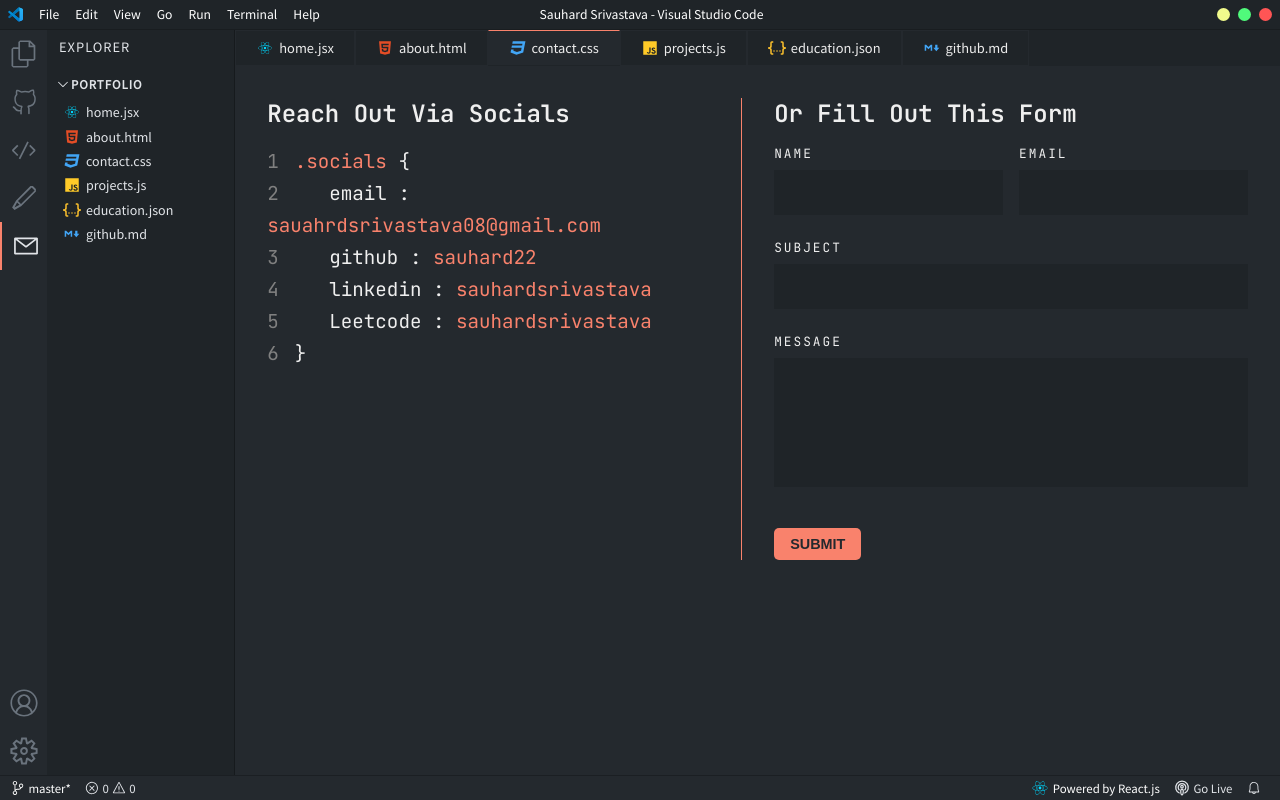
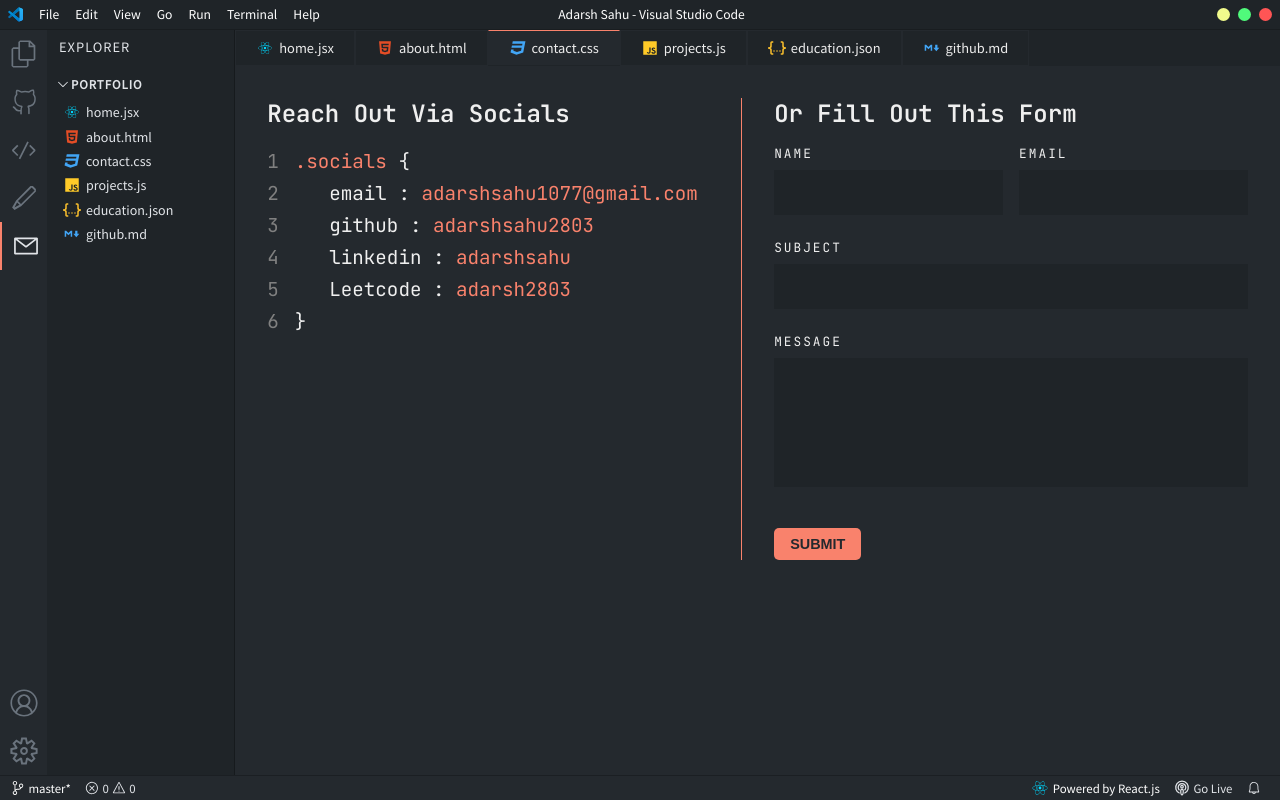
Before and after one commit to adarshsahu2803/personal-portfolio, a React (Create React App) app: page /#/contact in a window 1280 px wide. Built offline with nearby package versions, Linux system fonts and the light colour scheme.

Commit message:
Updated layout/pages

```diff
--- a/public/index.html
+++ b/public/index.html
@@ -7,11 +7,11 @@
     <meta name="theme-color" content="#000000" />
     <meta
       name="keywords"
-      content="Sauhard Srivastava, Sauhard , Srivastava, web developer portfolio, sauhard web developer, sauhard developer, mern stack, Sauhard Srivastava portfolio, vscode-portfolio"
+      content="Adarsh Sahu, Adarsh , Adarsh, web developer portfolio, adarsh web developer, adarsh developer, mern stack, Adarsh Sahu portfolio, vscode-portfolio"
     />
     <meta
       name="description"
-      content="Personal portfolio of Sauhard Srivastava, a full stack web developer."
+      content="Personal portfolio of Adarsh Sahu, a full stack web developer."
     />
     <link rel="apple-touch-icon" href="%PUBLIC_URL%/vscode-icon.ico" />
     <!--
@@ -28,7 +28,7 @@
       work correctly both with client-side routing and a non-root public URL.
       Learn how to configure a non-root public URL by running `npm run build`.
     -->
-    <title>Sauhard Srivastava Portfolio</title>
+    <title>Adarsh Sahu Portfolio</title>
   </head>
   <body>
     <noscript>You need to enable JavaScript to run this app.</noscript>
--- a/src/components/contacts-code/ContactsCode.js
+++ b/src/components/contacts-code/ContactsCode.js
@@ -2,36 +2,26 @@
 import styles from "./ContactsCode.module.css";
 
 const socialsData = [
-  // {
-  //   social: "website",
-  //   link: "anshphirani.me",
-  //   href: "https://anshphirani.me",
-  // },
   {
     social: "email",
-    link: "sauahrdsrivastava08@gmail.com",
-    href: "mailto:sauahrdsrivastava08@gmail.com",
+    link: "adarshsahu1077@gmail.com",
+    href: "mailto:adarshsahu1077@gmail.com",
   },
   {
     social: "github",
-    link: "sauhard22",
-    href: "https://github.com/sauhard22",
+    link: "adarshsahu2803",
+    href: "https://github.com/adarshsahu2803",
   },
   {
     social: "linkedin",
-    link: "sauhardsrivastava",
-    href: "https://www.linkedin.com/in/sauhardsrivastava/",
+    link: "adarshsahu",
+    href: "https://www.linkedin.com/in/adarshsahu/",
   },
   {
     social: "Leetcode",
-    link: "sauhardsrivastava",
-    href: "https://www.leetcode.com/iec2020097",
-  },
-  // {
-  //   social: "telegram",
-  //   link: "anshphirani",
-  //   href: "https://t.me/anshphirani",
-  // },
+    link: "adarsh2803",
+    href: "https://leetcode.com/adarsh2803/",
+  }
 ];
 
 const ContactsCode = () => {
--- a/src/components/layout/Layout.js
+++ b/src/components/layout/Layout.js
@@ -34,9 +34,9 @@
   useEffect(() => {
     const path = location.pathname.replace("/", "");
     if (path === "") {
-      document.title = "Sauhard Srivastava | Home";
+      document.title = "Adarsh Sahu | Home";
     } else {
-      document.title = `Sauhard Srivastava | ${
+      document.title = `Adarsh Sahu | ${
         path.charAt(0).toUpperCase() + path.slice(1)
       }`;
     }
--- a/src/components/titlebar/Titlebar.js
+++ b/src/components/titlebar/Titlebar.js
@@ -21,7 +21,7 @@
         <p>Help</p>
       </div>
 
-      <p className={styles.title}>Sauhard Srivastava - Visual Studio Code</p>
+      <p className={styles.title}>Adarsh Sahu - Visual Studio Code</p>
 
       <div className={styles.windowButtons}>
         <span className={styles.minimize}></span>
--- a/src/pages/about/About.js
+++ b/src/pages/about/About.js
@@ -3,7 +3,7 @@
 
 const aboutMe = [
   "Welcome to my portfolio!",
-  "I'm Sauhard Srivastava, a passionate developer with a love for creating interactive and innovative web applications.",
+  "I'm Adarsh Sahu, a passionate developer with a love for creating interactive and innovative web applications.",
   "With a strong foundation in HTML5, CSS3, JavaScript, and React.js, I bring ideas to life by crafting clean, efficient code.",
   "Let's connect and build something amazing together!",
 ];
--- a/src/pages/education/Education.js
+++ b/src/pages/education/Education.js
@@ -3,19 +3,19 @@
 import EducationCode from "../../components/education-code/EducationCode";
 
 const graduationData = {
-  school: "Indian Institute of Information Technology, Allahabad",
+  school: "National Institute of Technology Karnataka",
   degree: "Bachelor of Technology",
-  major: "Electronics and Communication",
-  gpa: "8,7/10",
+  major: "Information Technology",
+  gpa: "7,6/10",
   start: "Dec 2020",
   end: "May 2024",
 };
 
 const highSchoolData = {
-  school: "Allahabad Public School",
+  school: "Bethel Academy",
   degree: "XII",
   major: "Science",
-  percentage: "95.6",
+  percentage: "92.8",
   start: "Apr 2019",
   end: "Mar 2020",
 };
--- a/src/pages/home/Home.js
+++ b/src/pages/home/Home.js
@@ -12,7 +12,7 @@
       </div>
       <div className={styles.foreground}>
         <div className={styles.content}>
-          <h1 className={styles.name}>Sauhard Srivastava</h1>
+          <h1 className={styles.name}>Adarsh Sahu</h1>
           <h6 className={styles.bio}>Full Stack Web Developer</h6>
           <Link to="/projects">
             <button className={styles.button}>View Work</button>
--- a/src/pages/projects/Projects.js
+++ b/src/pages/projects/Projects.js
@@ -5,40 +5,33 @@
 const projectsData = [
   {
     id: 1,
-    name: "Pay-Cart",
-    image: "https://drive.google.com/uc?export=view&id=1ZplxKJjjxxraBLZgkLLS_Lk8Gkj2dXFK",
+    name: "Quest",
+    image: "https://drive.google.com/file/d/1Jok7seurkDOAa8CwXvjyES5CJhLeVq1i/view?usp=drive_link",
+    // image: "https://drive.google.com/uc?export=view&id=11Jf31PsHgiux0eYTG4ktdRWTIv5fH1yu",
     description:
-      "An impressive e-commerce web app with seamless Razorpay integration for secure and smooth payment transactions",
-    tags: ["javascript", "react", "react-redux", "tailwind-css", "firebase"],
-    source_code: "https://github.com/sauhard22/pay-cart",
+      "A dynamic web-based vacation recommendation system with enhanced accuracy through innovative decision tree optimization.",
+    tags: ["JavaScript", "React", "NodeJS", "MongoDB", "Machine Learning"],
+    source_code: "https://github.com/adarshsahu2803/React-Quest-Website",
   },
   {
     id: 2,
-    name: "Whisper Verse",
-    image: "https://drive.google.com/uc?export=view&id=11Jf31PsHgiux0eYTG4ktdRWTIv5fH1yu",
+    name: "Crypto Lens",
+    image: "https://docs.google.com/document/d/1cbqU_zS9b4ZM5zxOTnmXqYoMp0R153Cl/edit?usp=drive_link&ouid=104842468990611091040&rtpof=true&sd=true",
+    // image: "https://drive.google.com/file/d/1VsW8F2c45gFb8LXRJdXIBHG5VfZOFB_2/view?usp=drive_link",
     description:
-      "Web app allows users to receive anonymous comments from others with the random id generated, fostering interaction and feedback.",
-    tags: ["javascript", "react", "react-redux", "mysql", "nodejs", "otp authentication"],
-    source_code: "https://github.com/sauhard22/WhisperVerse",
+      "A web-based tool for Ethereum profile clustering, offering enhanced investment insights for informed decision-making.",
+    tags: ["Python", "Bootstrap", "SQL", "AWS", "Unsupervised ML"],
+    source_code: "https://github.com/adarshsahu2803/CryptoML-Web-App",
   },
   {
     id: 3,
-    name: "Autism Alert",
-    image: "https://drive.google.com/uc?export=view&id=1Sn-ztrR6-hD7YiMSXtwrdXoyFkyPArFN",
+    name: "Pose Connect",
+    image: "https://drive.google.com/file/d/1dwK4IEpV2MbHS2D5225ZpB6j6jtEaxld/view?usp=drive_link",
     description:
-      "Developed ISAA Manual Test app for pediatric autism assessment, featuring 40 purposefully designed questions",
-    tags: ["javascript", "react", "react-native", "axios", "firebase", "firestore"],
-    source_code: "https://github.com/sauhard22/isaa_test_manual",
-  },
-  // {
-  //   id: 4,
-  //   name: "Amazn Clone",
-  //   image: covidTrackerImage,
-  //   description:
-  //     "a amazon clone with full e-commerce functionality and stripe payment gateway integration",
-  //   tags: ["javascript", "react", "stripe"],
-  //   source_code: "https://github.com/anshphirani/amazon-clone",
-  // },
+      "Created a cutting-edge VR motion tracking system, enabling intuitive character control via pose-based keypress simulation.",
+    tags: ["Python", "OpenCV", "Mediapipe", "Virtual Reality (VR)"],
+    source_code: "https://github.com/adarshsahu2803/BodyTracking",
+  }
 ];
 
 const Projects = () => {
```
Also changed, not shown: src/assets/project-images/crypto_lens-removebg.png (added).
